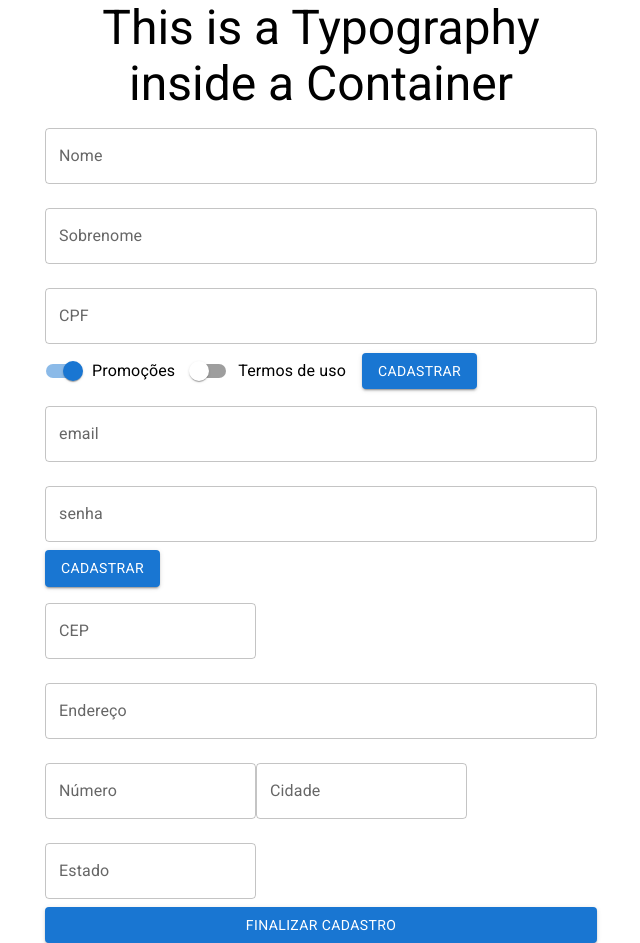
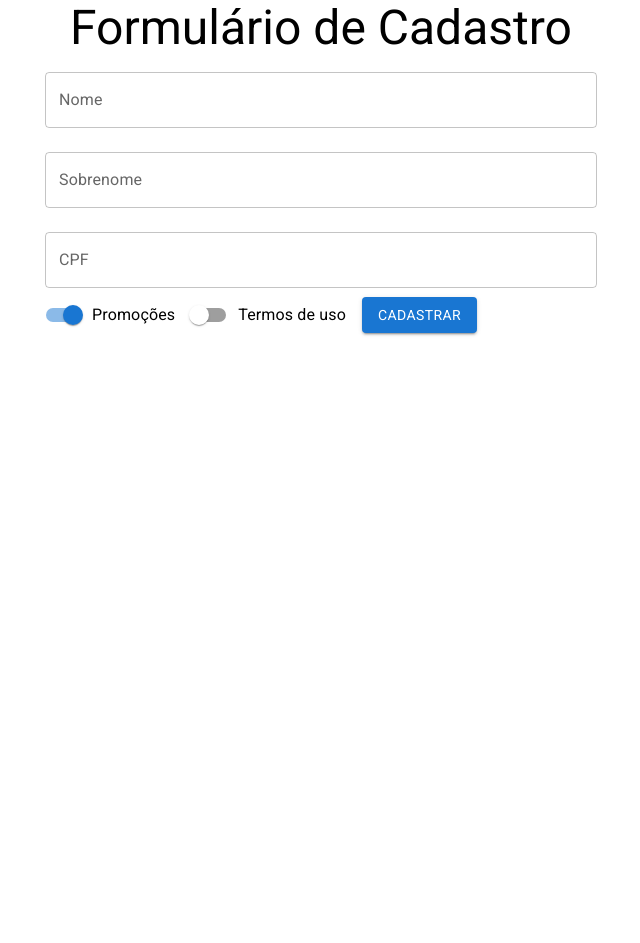
Before and after one commit to Frankkson/testando-componentes-funcionais, a React (Create React App) app: page / in a window 1280 px wide. Shown: the whole page, without its empty margins (319-959 px from the left). After the commit the page ends 800 px from the top, so only its background shows below. Built offline with nearby package versions, Linux system fonts and the light colour scheme.

Commit message:
iniciando logica de renderização condicional de formulários

```diff
--- a/src/App.js
+++ b/src/App.js
@@ -7,12 +7,14 @@ function App() {
 	return (
 		<Container
 			component="article"
-			maxWidth="sm">
+			maxWidth="sm"
+		>
 			<Typography
 				align="center"
 				variant="h3"
-				component={"h1"}>
-				This is a Typography inside a Container
+				component={"h1"}
+			>
+				Formulário de Cadastro
 			</Typography>
 
 			<FormularioCadastro
--- a/src/componentes/formularioDeCadastro/index.jsx
+++ b/src/componentes/formularioDeCadastro/index.jsx
@@ -1,18 +1,31 @@
+import { Typography } from "@mui/material";
 import DadosEntrega from "./DadosEntrega";
 import DadosPessoais from "./DadosPessoais";
 import DadosUsuario from "./DadosUsuario";
+import { useState } from "react";
 
 const FormularioCadastro = ({ onSubmit, validateCPF }) => {
+	const [etapaAtual] = useState(1);
+
+	const formularioAtual = (etapa) => {
+		switch (etapa) {
+			default:
+				return <Typography>Erro ao selecionar formulário</Typography>;
+			case 0:
+				return <DadosUsuario />;
+			case 1:
 				return (
-		<>
 					<DadosPessoais
 						onSubmit={onSubmit}
 						validateCPF={validateCPF}
 					/>
-			<DadosUsuario />
-			<DadosEntrega />
-		</>
 				);
+			case 2:
+				return <DadosEntrega />;
+		}
+	};
+
+	return <>{formularioAtual(etapaAtual)}</>;
 };
 
 export default FormularioCadastro;
```
Lines whose indentation alone changed are shown as unchanged.
